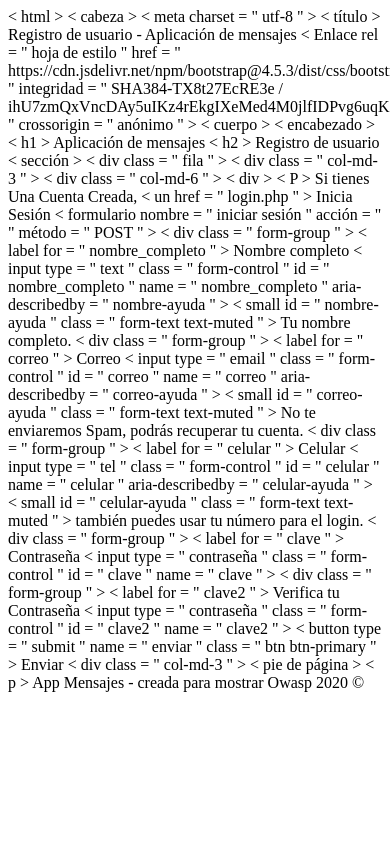
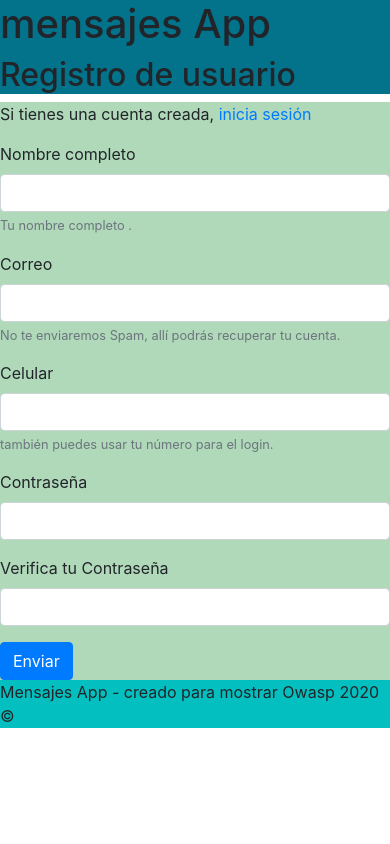
Before and after one commit to S-LADINO/Mensaje-PHP, a PHP site: page /registro.php in a window 390 px wide; the page is wider, and only the part inside the window is pictured. Run offline with PHP 8.4, Linux system fonts and the light colour scheme.

Commit message:
actualizacion de cogido, se agrega color a la interfaz web

```diff
--- a/registro.php
+++ b/registro.php
@@ -1,54 +1,55 @@
-<! DOCTYPE html>
-< html >
-	< cabeza >
-		< meta  charset = " utf-8 " >
-		< título > Registro de usuario - Aplicación de mensajes </ título >
-		< Enlace  rel = " hoja de estilo "  href = " https://cdn.jsdelivr.net/npm/bootstrap@4.5.3/dist/css/bootstrap.min.css "  integridad = " SHA384-TX8t27EcRE3e / ihU7zmQxVncDAy5uIKz4rEkgIXeMed4M0jlfIDPvg6uqKI2xXr2 "  crossorigin = " anónimo " >
-	</ cabeza >
-	< cuerpo >
-		< encabezado >
-			< h1 > Aplicación de mensajes </ h1 >
-			< h2 > Registro de usuario </ h2 >
-		</ encabezado >
-		< sección >
-			< div  class = " fila " >
-				< div  class = " col-md-3 " > </ div >
-				< div  class = " col-md-6 " >
-					< div >
-						< P > Si tienes Una Cuenta Creada, < un  href = " login.php " > Inicia Sesión </ una > </ p >
-					</ div >
-					< formulario  nombre = " iniciar sesión "  acción = " "  método = " POST " >
-					  	< div  class = " form-group " >
-						    < label  for = " nombre_completo " > Nombre completo </ label >
-						    < input  type = " text "  class = " form-control "  id = " nombre_completo "  name = " nombre_completo "  aria-describedby = " nombre-ayuda " >
-					    	< small  id = " nombre-ayuda "  class = " form-text text-muted " > Tu nombre completo. </ small >
-					  	</ div >
-					  	< div  class = " form-group " >
-						    < label  for = " correo " > Correo </ label >
-						    < input  type = " email "  class = " form-control "  id = " correo "  name = " correo "  aria-describedby = " correo-ayuda " >
-					    	< small  id = " correo-ayuda "  class = " form-text text-muted " > No te enviaremos Spam, podrás recuperar tu cuenta. </ small >
-					  	</ div >
-					  	< div  class = " form-group " >
-						    < label  for = " celular " > Celular </ label >
-						    < input  type = " tel "  class = " form-control "  id = " celular "  name = " celular "  aria-describedby = " celular-ayuda " >
-					    	< small  id = " celular-ayuda "  class = " form-text text-muted " > también puedes usar tu número para el login. </ small >
-					  	</ div >
-					  	< div  class = " form-group " >
-					    	< label  for = " clave " > Contraseña </ label >
-					    	< input  type = " contraseña "  class = " form-control "  id = " clave "  name = " clave " >
-					  	</ div >
-					  	< div  class = " form-group " >
-					    	< label  for = " clave2 " > Verifica tu Contraseña </ label >
-					    	< input  type = " contraseña "  class = " form-control "  id = " clave2 "  name = " clave2 " >
-					  	</ div >
-					  	< button  type = " submit "  name = " enviar "  class = " btn btn-primary " > Enviar </ button >
-					</ formulario >
-				</ div >
-				< div  class = " col-md-3 " > </ div >
-			</ div >
-		</ sección >
-		< pie de página >
-			< p > App Mensajes - creada para mostrar Owasp 2020 © </ p >
-		</ pie de página >
-	</ cuerpo >
-</ html >
+<!DOCTYPE html>
+<html>
+	<head>
+		<meta charset="utf-8">
+		<title>Registro de usuario - mensajes App</title>
+		<link rel="stylesheet" href="https://cdn.jsdelivr.net/npm/bootstrap@4.5.3/dist/css/bootstrap.min.css" integrity="sha384-TX8t27EcRE3e/ihU7zmQxVncDAy5uIKz4rEkgIXeMed4M0jlfIDPvg6uqKI2xXr2" crossorigin="anonymous">
+		<link rel="stylesheet" type="text/css" href="style.css">
+	</head>
+	<body>
+		<header>
+			<h1>mensajes App</h1>
+			<h2>Registro de usuario</h2>
+		</header>
+		<section>
+			<div class="row">
+				<div class="col-md-3"></div>
+				<div class="col-md-6">
+					<div>
+						<p>Si tienes una cuenta creada, <a href="login.php">inicia sesión</a> </p>
+					</div>
+					<form name="login" action="" method="POST">
+					  	<div class="form-group">
+						    <label for="nombre_completo">Nombre completo</label>
+						    <input type="text" class="form-control" id="nombre_completo" name="nombre_completo" aria-describedby="nombre-ayuda">
+					    	<small id="nombre-ayuda" class="form-text text-muted">Tu nombre completo .</small>
+					  	</div>
+					  	<div class="form-group">
+						    <label for="correo">Correo</label>
+						    <input type="email" class="form-control" id="correo" name="correo" aria-describedby="correo-ayuda">
+					    	<small id="correo-ayuda" class="form-text text-muted">No te enviaremos Spam, allí podrás recuperar tu cuenta.</small>
+					  	</div>
+					  	<div class="form-group">
+						    <label for="celular">Celular</label>
+						    <input type="tel" class="form-control" id="celular" name="celular" aria-describedby="celular-ayuda">
+					    	<small id="celular-ayuda" class="form-text text-muted">también puedes usar tu número para el login.</small>
+					  	</div>
+					  	<div class="form-group">
+					    	<label for="clave">Contraseña</label>
+					    	<input type="password" class="form-control" id="clave" name="clave">
+					  	</div>
+					  	<div class="form-group">
+					    	<label for="clave2">Verifica tu Contraseña</label>
+					    	<input type="password" class="form-control" id="clave2" name="clave2">
+					  	</div>
+					  	<button type="submit" name="enviar" class="btn btn-primary">Enviar</button>
+					</form>
+				</div>
+				<div class="col-md-3"></div>
+			</div>
+		</section>
+		<footer>
+			<p>Mensajes App - creado para mostrar Owasp 2020 ©</p>
+		</footer>
+	</body>
+</html>
--- /dev/null
+++ b/style.css
@@ -0,0 +1,9 @@
+header {
+	background-color: #03738C;
+}
+section {
+	background-color: #B0D9BA;
+}
+footer {
+	background-color: #04BFBF;
+}
```
Also changed, not shown: estilos.css (deleted, +0 -10 lines), index.php (+7 -33 lines), login.php (+41 -43 lines).
